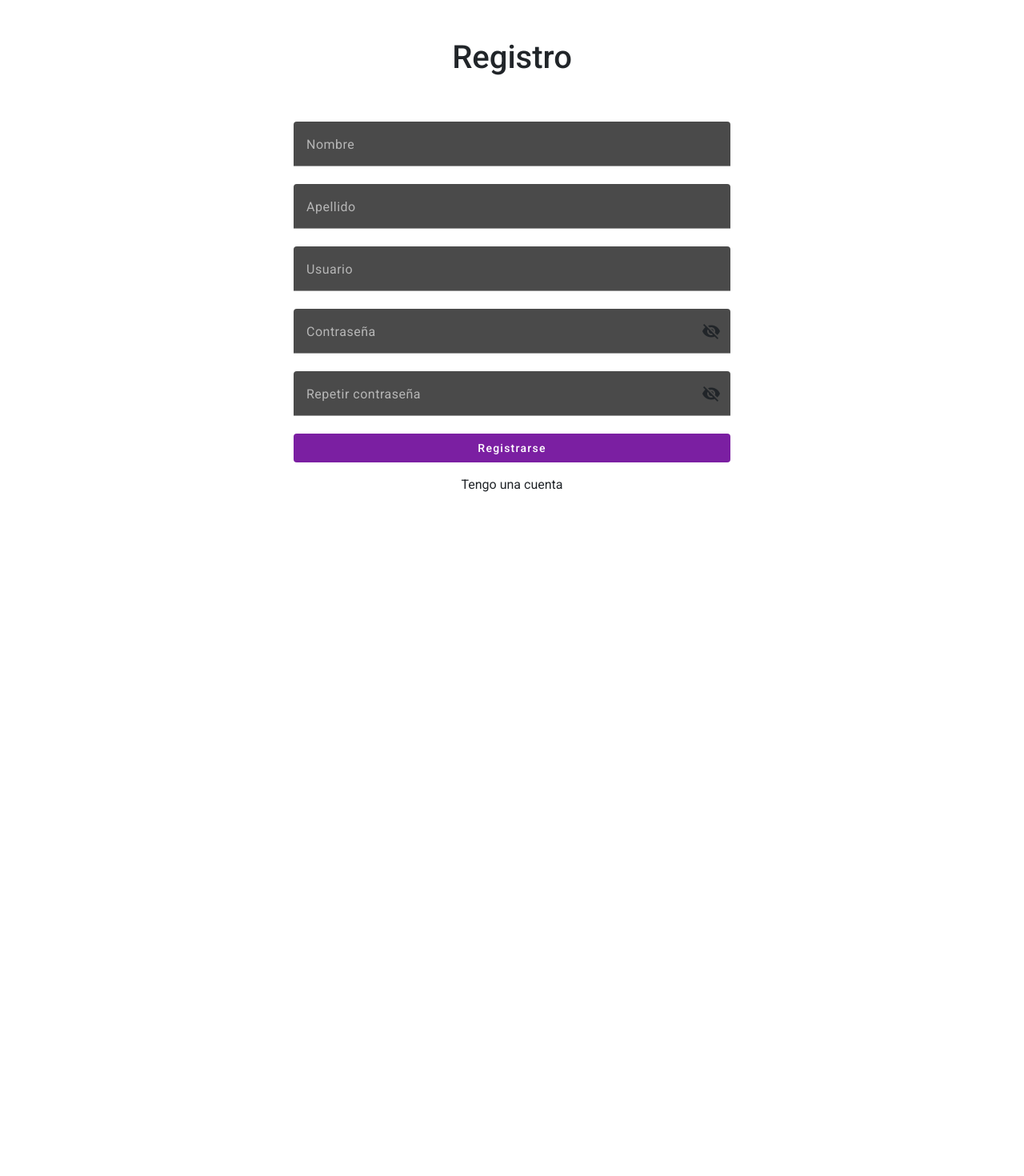
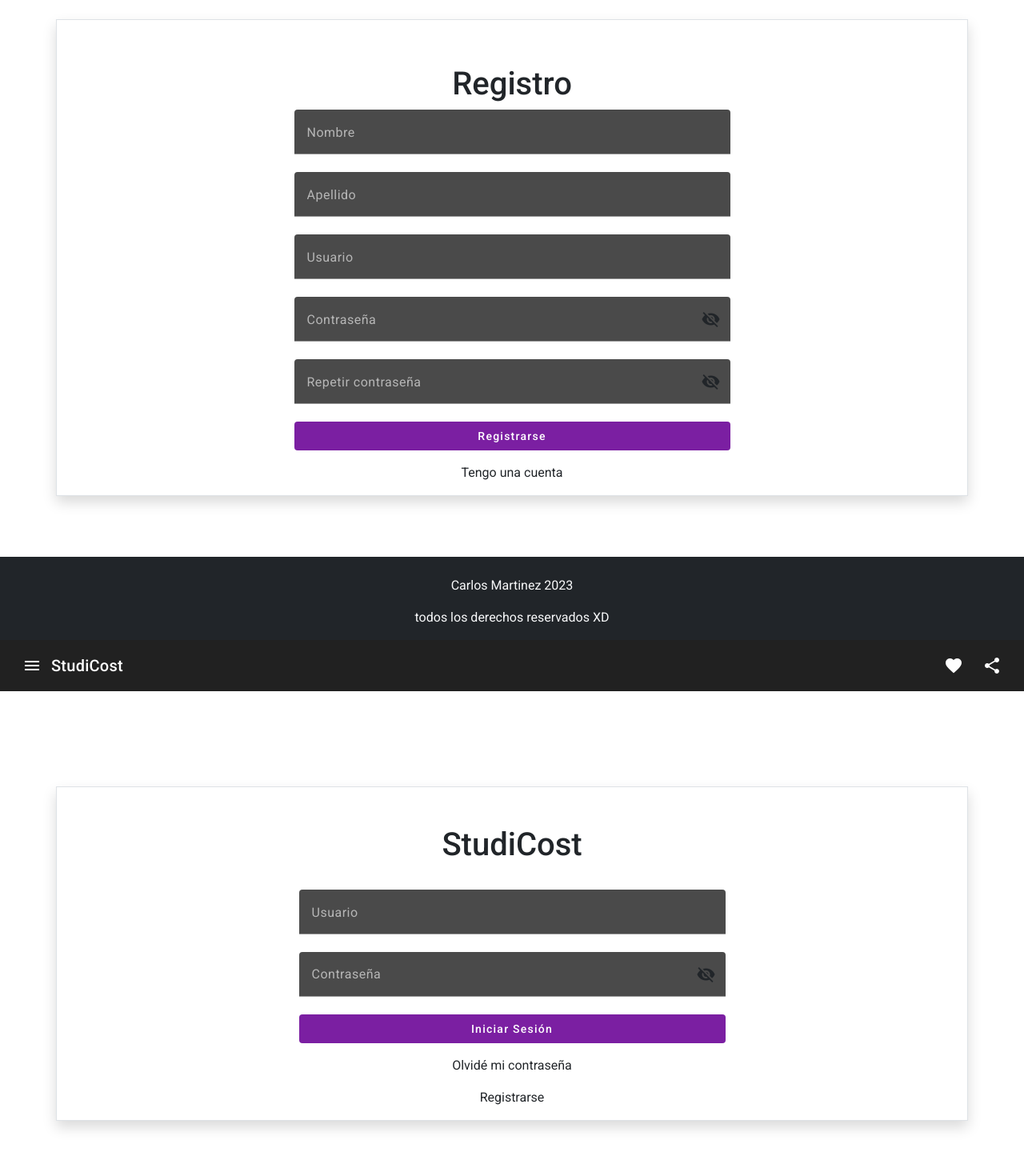
Before and after one commit to Jenoz504/StudiCost-App, an Angular app: page / in a window 1280 px wide. Shown: the top 1470 px of the page at 80% size. Before the commit the page ends 800 px from the top, so only its background shows below. Built offline with nearby package versions, Linux system fonts and the light colour scheme.

Commit message:
Cambios menores LOGIN Y REGISTER

```diff
--- a/src/app/app.component.html
+++ b/src/app/app.component.html
@@ -1 +1,2 @@
 <app-registro></app-registro>
+<app-login></app-login>
--- a/src/app/app.component.ts
+++ b/src/app/app.component.ts
@@ -6,7 +6,7 @@ import { RegistroComponent } from './views/registro/registro.component';
 @Component({
   selector: 'app-root',
   standalone: true,
-  imports: [RouterOutlet, RegistroComponent],
+  imports: [RouterOutlet, RegistroComponent, LoginComponent],
   templateUrl: './app.component.html',
   styleUrl: './app.component.css'
 })
--- a/src/app/components/login-form/login-form.component.html
+++ b/src/app/components/login-form/login-form.component.html
@@ -1,7 +1,5 @@
-<div class="container text-center pt-5">
-    <h1>StudiCost</h1>
-</div>
-<div class="container pt-5">
+<div class="container border shadow pt-5 mt-4">
+    <h1 class="text-center pb-4">StudiCost</h1>
     <div class="row">
         <div class="col-md-1 col-lg-3 "></div>
         <div class="col-12 col-md-10 col-lg-6 ">
--- a/src/app/components/registro-form/registro-form.component.html
+++ b/src/app/components/registro-form/registro-form.component.html
@@ -1,7 +1,6 @@
-<div class="container text-center pt-5">
-    <h1>Registro</h1>
-</div>
-<div class="container pt-5">
+
+<div class="container border shadow pt-5 mt-4 mb-4">
+    <h1 class="text-center pt-2">Registro</h1>
     <div class="row">
         <div class="col-md-1 col-lg-3 "></div>
         <div class="col-12 col-md-10 col-lg-6 ">
--- a/src/app/views/registro/registro.component.html
+++ b/src/app/views/registro/registro.component.html
@@ -1 +1,4 @@
-<app-registro-form></app-registro-form>
+<div class=" h-100 d-flex flex-column justify-content-between">
+    <app-registro-form></app-registro-form>
+    <app-footer></app-footer>
+</div>
--- a/src/app/views/registro/registro.component.ts
+++ b/src/app/views/registro/registro.component.ts
@@ -1,10 +1,11 @@
 import { Component } from '@angular/core';
 import { RegistroFormComponent } from '../../components/registro-form/registro-form.component';
+import { FooterComponent } from '../../components/footer/footer.component';
 
 @Component({
   selector: 'app-registro',
   standalone: true,
-  imports: [RegistroFormComponent],
+  imports: [RegistroFormComponent,FooterComponent],
   templateUrl: './registro.component.html',
   styleUrl: './registro.component.css'
 })
```
